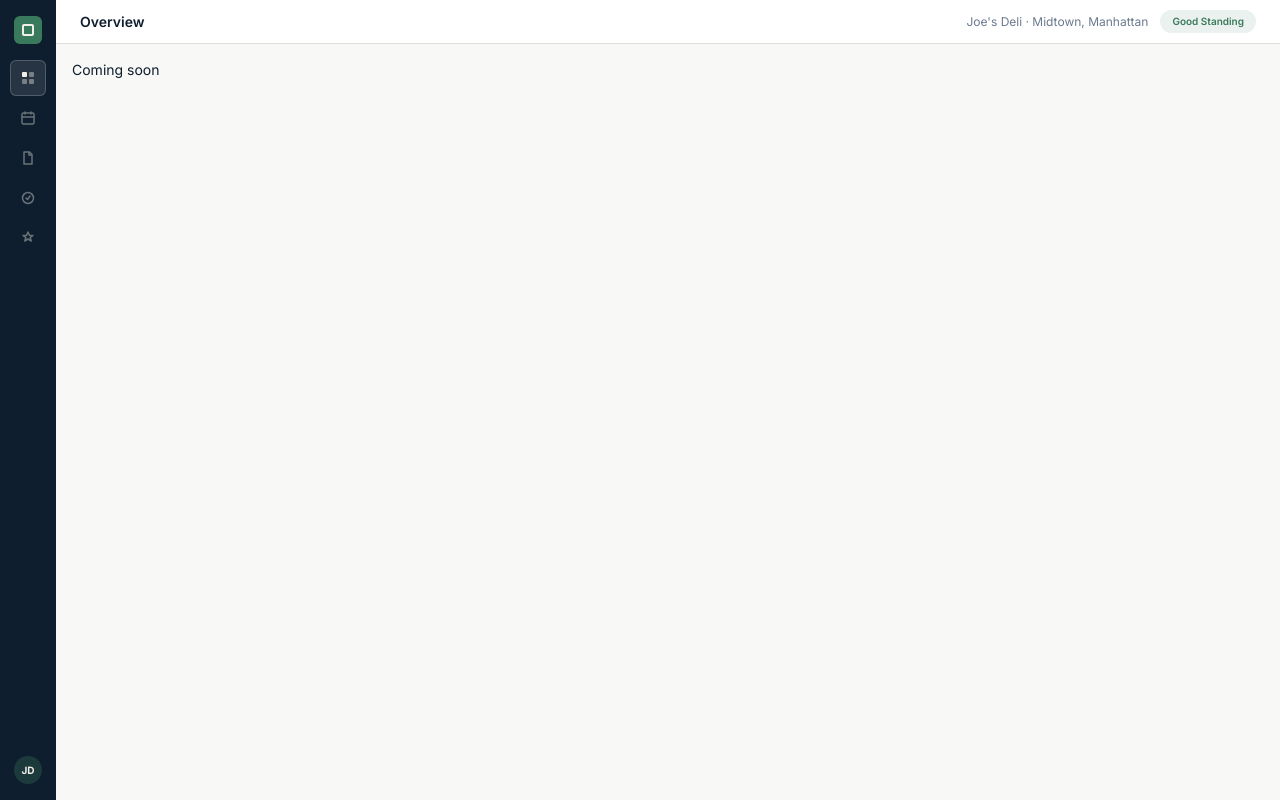
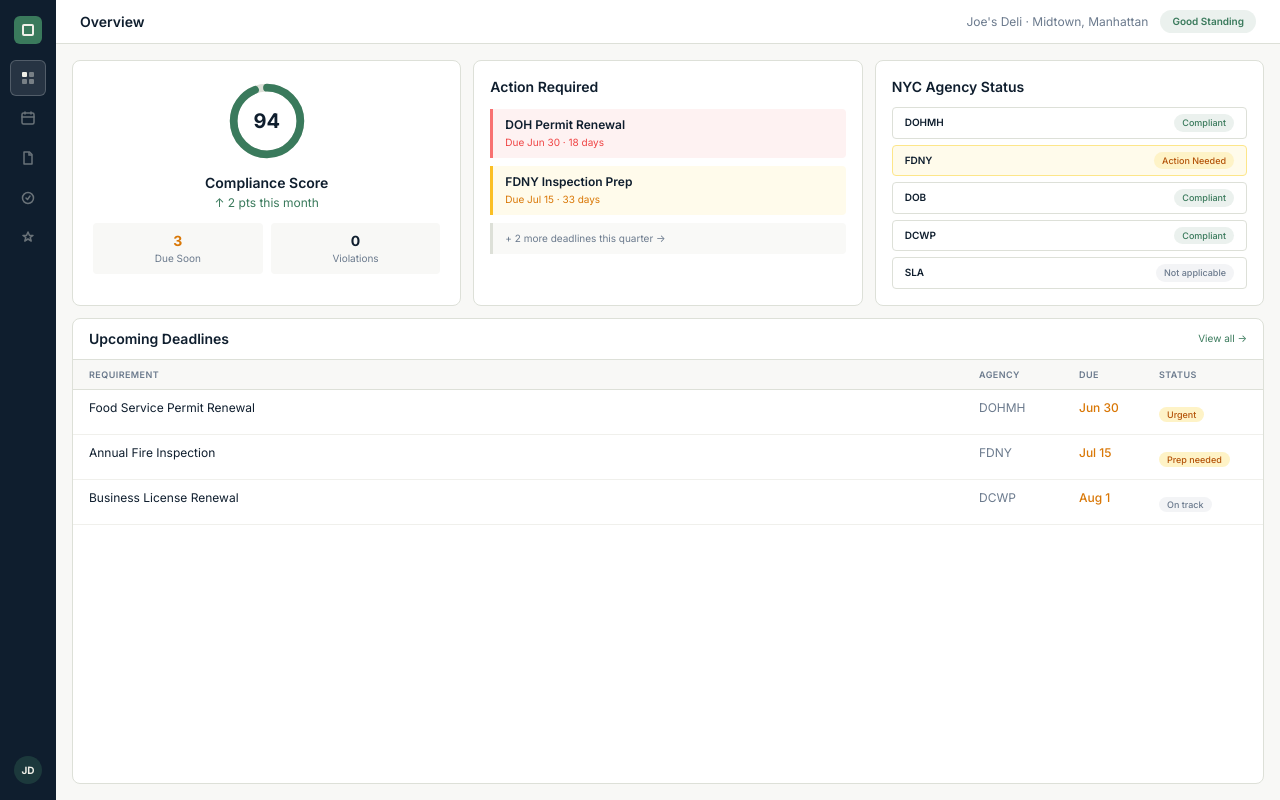
Before and after one commit to Ruelkey123/BureauAI, a Next.js app: page /dashboard in a window 1280 px wide. Built offline with nearby package versions, Linux system fonts and the light colour scheme.

Commit message:
feat: add dashboard overview tab

```diff
--- a/app/dashboard/_components/Overview.tsx
+++ b/app/dashboard/_components/Overview.tsx
@@ -1,3 +1,131 @@
+import React from 'react'
+
+const ACTIONS = [
+  {
+    title: 'DOH Permit Renewal',
+    due: 'Jun 30',
+    days: '18 days',
+    borderColor: 'border-red-400',
+    bg: 'bg-red-50',
+    textColor: 'text-red-500',
+  },
+  {
+    title: 'FDNY Inspection Prep',
+    due: 'Jul 15',
+    days: '33 days',
+    borderColor: 'border-amber-400',
+    bg: 'bg-amber-50',
+    textColor: 'text-amber-600',
+  },
+]
+
+const AGENCIES = [
+  { name: 'DOHMH', status: 'Compliant', badgeClass: 'bg-green/10 text-green', borderClass: 'border-bureau-border' },
+  { name: 'FDNY', status: 'Action Needed', badgeClass: 'bg-amber-100 text-amber-700', borderClass: 'border-amber-200 bg-amber-50' },
+  { name: 'DOB', status: 'Compliant', badgeClass: 'bg-green/10 text-green', borderClass: 'border-bureau-border' },
+  { name: 'DCWP', status: 'Compliant', badgeClass: 'bg-green/10 text-green', borderClass: 'border-bureau-border' },
+  { name: 'SLA', status: 'Not applicable', badgeClass: 'bg-gray-100 text-bureau-muted', borderClass: 'border-bureau-border' },
+]
+
+const DEADLINES = [
+  { req: 'Food Service Permit Renewal', agency: 'DOHMH', due: 'Jun 30', status: 'Urgent', statusClass: 'bg-amber-100 text-amber-700' },
+  { req: 'Annual Fire Inspection', agency: 'FDNY', due: 'Jul 15', status: 'Prep needed', statusClass: 'bg-amber-100 text-amber-700' },
+  { req: 'Business License Renewal', agency: 'DCWP', due: 'Aug 1', status: 'On track', statusClass: 'bg-gray-100 text-bureau-muted' },
+]
+
 export default function Overview() {
-  return <div className="p-4 text-navy text-sm">Coming soon</div>
+  const score = 94
+  const r = 30
+  const circumference = 2 * Math.PI * r
+  const offset = circumference * (1 - score / 100)
+
+  return (
+    <div className="p-4 flex flex-col gap-3 h-full">
+      {/* Top 3 cards */}
+      <div className="grid grid-cols-3 gap-3">
+        {/* Score */}
+        <div className="bg-white border border-bureau-border rounded-lg p-5 flex flex-col items-center gap-3">
+          <div className="relative w-20 h-20">
+            <svg viewBox="0 0 72 72" className="w-20 h-20 -rotate-90">
+              <circle cx="36" cy="36" r={r} fill="none" stroke="#dde0d8" strokeWidth="7" />
+              <circle
+                cx="36" cy="36" r={r} fill="none"
+                stroke="#3a7a5c" strokeWidth="7"
+                strokeDasharray={circumference}
+                strokeDashoffset={offset}
+                strokeLinecap="round"
+              />
+            </svg>
+            <div className="absolute inset-0 flex items-center justify-center font-bold text-xl text-navy">
+              {score}
+            </div>
+          </div>
+          <div className="text-center">
+            <div className="font-semibold text-navy text-sm">Compliance Score</div>
+            <div className="text-green text-xs mt-0.5">↑ 2 pts this month</div>
+          </div>
+          <div className="grid grid-cols-2 gap-2 w-full">
+            <div className="bg-[#f8f8f6] rounded p-2 text-center">
+              <div className="font-bold text-amber-600 text-sm">3</div>
+              <div className="text-[10px] text-bureau-muted">Due Soon</div>
+            </div>
+            <div className="bg-[#f8f8f6] rounded p-2 text-center">
+              <div className="font-bold text-navy text-sm">0</div>
+              <div className="text-[10px] text-bureau-muted">Violations</div>
+            </div>
+          </div>
+        </div>
+
+        {/* Actions */}
+        <div className="bg-white border border-bureau-border rounded-lg p-4 flex flex-col gap-2">
+          <div className="font-semibold text-navy text-sm mb-1">Action Required</div>
+          {ACTIONS.map(({ title, due, days, borderColor, bg, textColor }) => (
+            <div key={title} className={`border-l-[3px] ${borderColor} ${bg} px-3 py-2 rounded-r`}>
+              <div className="font-semibold text-navy text-xs">{title}</div>
+              <div className={`text-[10px] mt-0.5 ${textColor}`}>Due {due} · {days}</div>
+            </div>
+          ))}
+          <div className="border-l-[3px] border-bureau-border bg-[#f9f9f7] px-3 py-2 rounded-r text-bureau-muted text-[10px]">
+            + 2 more deadlines this quarter →
+          </div>
+        </div>
+
+        {/* Agency status */}
+        <div className="bg-white border border-bureau-border rounded-lg p-4 flex flex-col gap-1.5">
+          <div className="font-semibold text-navy text-sm mb-1">NYC Agency Status</div>
+          {AGENCIES.map(({ name, status, badgeClass, borderClass }) => (
+            <div key={name} className={`flex justify-between items-center px-3 py-1.5 border rounded ${borderClass}`}>
+              <span className="font-semibold text-navy text-[10px]">{name}</span>
+              <span className={`text-[9px] px-2 py-0.5 rounded-full font-medium ${badgeClass}`}>{status}</span>
+            </div>
+          ))}
+        </div>
+      </div>
+
+      {/* Deadlines table */}
+      <div className="bg-white border border-bureau-border rounded-lg overflow-hidden flex-1 min-h-0">
+        <div className="px-4 py-2.5 border-b border-bureau-border flex items-center justify-between">
+          <span className="font-semibold text-navy text-sm">Upcoming Deadlines</span>
+          <span className="text-[10px] text-green cursor-pointer">View all →</span>
+        </div>
+        <div className="grid" style={{ gridTemplateColumns: '1fr 100px 80px 120px' }}>
+          {['Requirement', 'Agency', 'Due', 'Status'].map(h => (
+            <div key={h} className="px-4 py-2 text-[9px] font-semibold text-bureau-muted uppercase tracking-wider border-b border-bureau-border bg-[#f8f8f6]">
+              {h}
+            </div>
+          ))}
+          {DEADLINES.map(({ req, agency, due, status, statusClass }) => (
+            <React.Fragment key={req}>
+              <div className="px-4 py-2.5 text-xs text-navy border-b border-[#f0f0ec]">{req}</div>
+              <div className="px-4 py-2.5 text-xs text-bureau-muted border-b border-[#f0f0ec]">{agency}</div>
+              <div className="px-4 py-2.5 text-xs text-amber-600 font-medium border-b border-[#f0f0ec]">{due}</div>
+              <div className="px-4 py-2.5 border-b border-[#f0f0ec]">
+                <span className={`text-[9px] px-2 py-0.5 rounded-full font-medium ${statusClass}`}>{status}</span>
+              </div>
+            </React.Fragment>
+          ))}
+        </div>
+      </div>
+    </div>
+  )
 }
```
